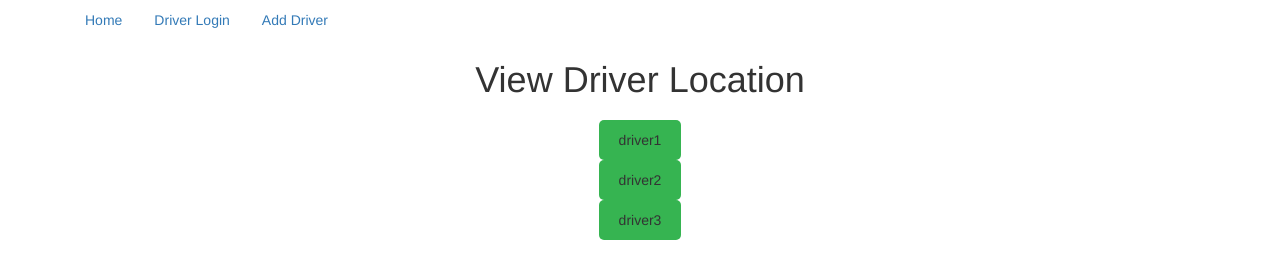
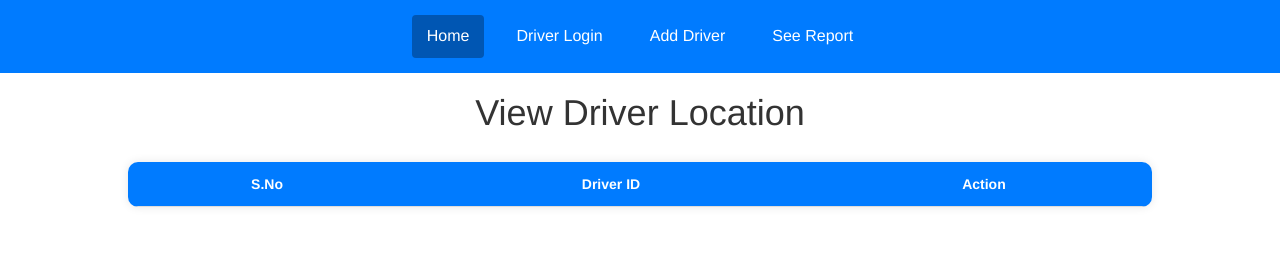
Before and after one commit to Hanijaray/loco, a website: page index.html in a window 1280 px wide. Drawn offline with nearby package versions, Linux system fonts and the light colour scheme; no server answers.

Commit message:
Update index.html

```diff
--- a/index.html
+++ b/index.html
@@ -3,31 +3,84 @@
 <head>
     <meta charset="UTF-8">
     <meta name="viewport" content="width=device-width, initial-scale=1.0">
-    <title>Location Tracker.</title>
+    <title>Driver List</title>
     <style>
         body {
             font-family: Arial, sans-serif;
+            margin: 0;
+            padding: 0;
+            background-color: #f8f9fa;
+        }
+
+        /* Stylish Header */
+        header {
+            background-color: #007bff;
+            padding: 15px 0;
             text-align: center;
-            margin: 20px;
         }
-        #driver-buttons {
+
+        .nav-pills {
             display: flex;
-            flex-direction: column;
-            align-items: center;
-            margin-top: 20px;
+            justify-content: center;
+            padding: 0;
+            list-style: none;
         }
-        button {
-            margin: 10px 0;
-            padding: 10px 20px;
+
+        .nav-pills li {
+            margin: 0 15px;
+        }
+
+        .nav-pills a {
+            text-decoration: none;
+            color: white;
             font-size: 16px;
-            cursor: pointer;
+            padding: 10px 15px;
+            border-radius: 5px;
+            transition: background 0.3s;
+        }
+
+        .nav-pills a:hover, .nav-pills .active {
+            background-color: #0056b3;
+        }
+
+        /* Table Styling */
+        .driver-table {
+            width: 80%;
+            margin: 30px auto;
+            border-collapse: collapse;
+            background: white;
+            box-shadow: 0 0 10px rgba(0, 0, 0, 0.1);
+            border-radius: 10px;
+            overflow: hidden;
+        }
+
+        .driver-table th, .driver-table td {
+            padding: 12px;
+            text-align: center;
+            border-bottom: 1px solid #ddd;
+        }
+
+        .driver-table th {
+            background: #007bff;
+            color: white;
+        }
+
+        .driver-table tr:hover {
+            background-color: #f1f1f1;
+        }
+
+        /* Buttons */
+        .view-btn {
             background-color: rgb(54, 180, 81);
             color: white;
+            padding: 8px 15px;
             border: none;
             border-radius: 5px;
-            transition: background-color 0.3s ease;
+            cursor: pointer;
+            transition: background 0.3s;
         }
-        button:hover {
+
+        .view-btn:hover {
             background-color: rgb(44, 150, 70);
         }
     </style>
@@ -35,42 +88,77 @@
     <link rel="stylesheet" href="https://cdn.jsdelivr.net/npm/bootstrap@3.3.7/dist/css/bootstrap.min.css">
 </head>
 <body>
-    <div class="container">
-        <header class="d-flex justify-content-center py-3">
+
+    <!-- Header -->
+    <header>
         <ul class="nav nav-pills">
-                <li class="nav-item"><a href="home.html" class="nav-link active" aria-current="page">Home</a></li>
-                <li class="nav-item"><a href="login.html" class="nav-link">Driver Login</a></li>
-                <li class="nav-item"><a href="add_driver.html" class="nav-link">Add Driver</a></li>
+            <li class="nav-item"><a href="home.html" class="active">Home</a></li>
+            <li class="nav-item"><a href="login.html">Driver Login</a></li>
+            <li class="nav-item"><a href="add_driver.html">Add Driver</a></li>
+            <li class="nav-item"><a href="view_report.html">See Report</a></li>
         </ul>
     </header>
-    </div>
-    <h1>View Driver Location</h1>
-    <div id="driver-buttons"></div>
+
+    <!-- Main Content -->
+    <h1 style="text-align: center; margin-top: 20px;">View Driver Location</h1>
+
+    <!-- Driver Table -->
+    <table class="driver-table">
+        <thead>
+            <tr>
+                <th>S.No</th>
+                <th>Driver ID</th>
+                <th>Action</th>
+            </tr>
+        </thead>
+        <tbody id="driver-table-body">
+            <!-- Dynamic rows will be added here -->
+        </tbody>
+    </table>
 
     <script>
-        // Hardcoded driver IDs
-        const drivers = [
-            { driverid: "driver1" },
-            { driverid: "driver2" },
-            { driverid: "driver3" }
-        ];
+        // Fetch driver IDs from the backend
+        fetch('https://loco-zc5a.onrender.com/drivers')
+            .then(response => response.json())
+            .then(drivers => {
+                const tableBody = document.getElementById('driver-table-body');
 
-        const buttonsContainer = document.getElementById('driver-buttons');
+                drivers.forEach((driver, index) => {
+                    // Create a table row
+                    const row = document.createElement('tr');
 
-        // Create buttons for each driver
-        drivers.forEach(driver => {
+                    // Serial number column
+                    const serialNumberCell = document.createElement('td');
+                    serialNumberCell.textContent = index + 1;
+
+                    // Driver ID column
+                    const driverIdCell = document.createElement('td');
+                    driverIdCell.textContent = driver.driverid;
+
+                    // Action button column
+                    const actionCell = document.createElement('td');
                     const button = document.createElement('button');
-            button.textContent = driver.driverid;
+                    button.textContent = "View Location";
+                    button.classList.add("view-btn");
                     button.onclick = () => selectDriver(driver.driverid);
-            buttonsContainer.appendChild(button);
+                    actionCell.appendChild(button);
+
+                    // Append cells to row
+                    row.appendChild(serialNumberCell);
+                    row.appendChild(driverIdCell);
+                    row.appendChild(actionCell);
+
+                    // Append row to table
+                    tableBody.appendChild(row);
                 });
+            })
+            .catch(error => console.error('Error fetching drivers:', error));
 
+        // Function to redirect to admin page with driver ID
         function selectDriver(driverId) {
-            // redirect to admin page with driver ID as a URL parameter
             window.location.href = `admin.html?driverId=${driverId}`;
         }
+    </script>
 
-    </script>
 </body>
-
 </html>
```
Lines whose indentation alone changed are shown as unchanged.
